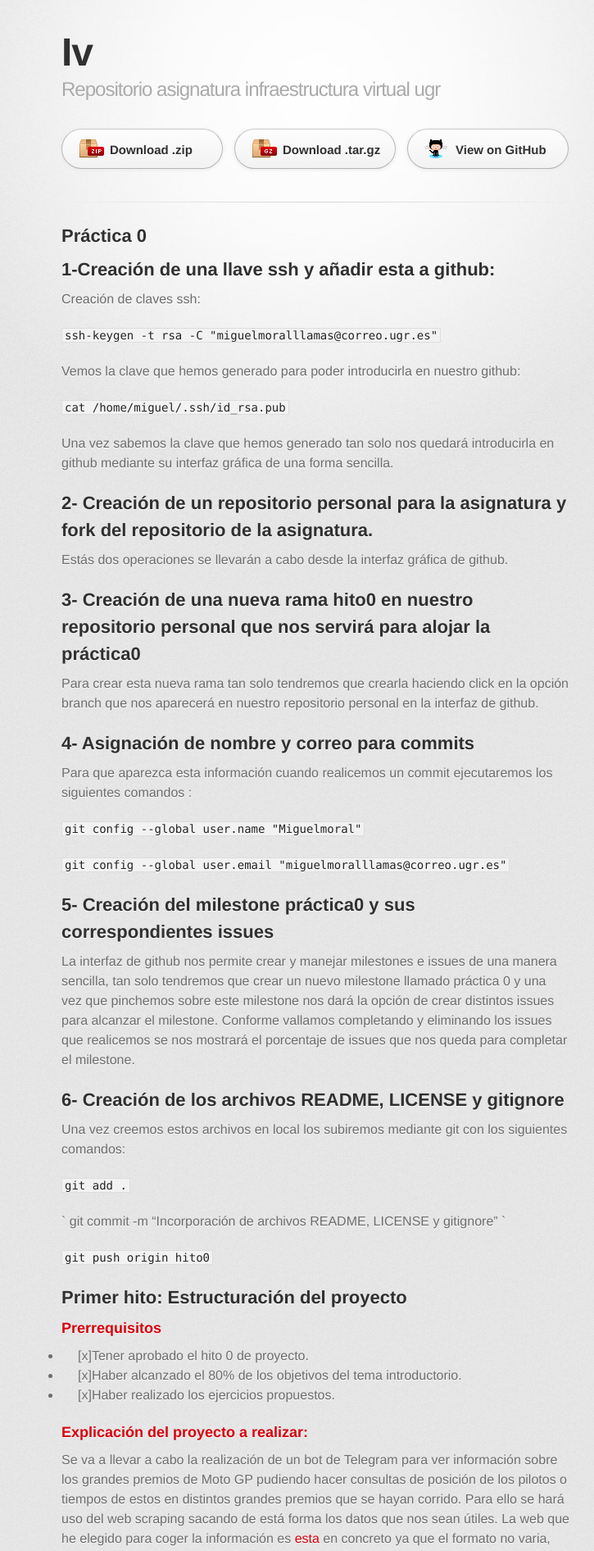
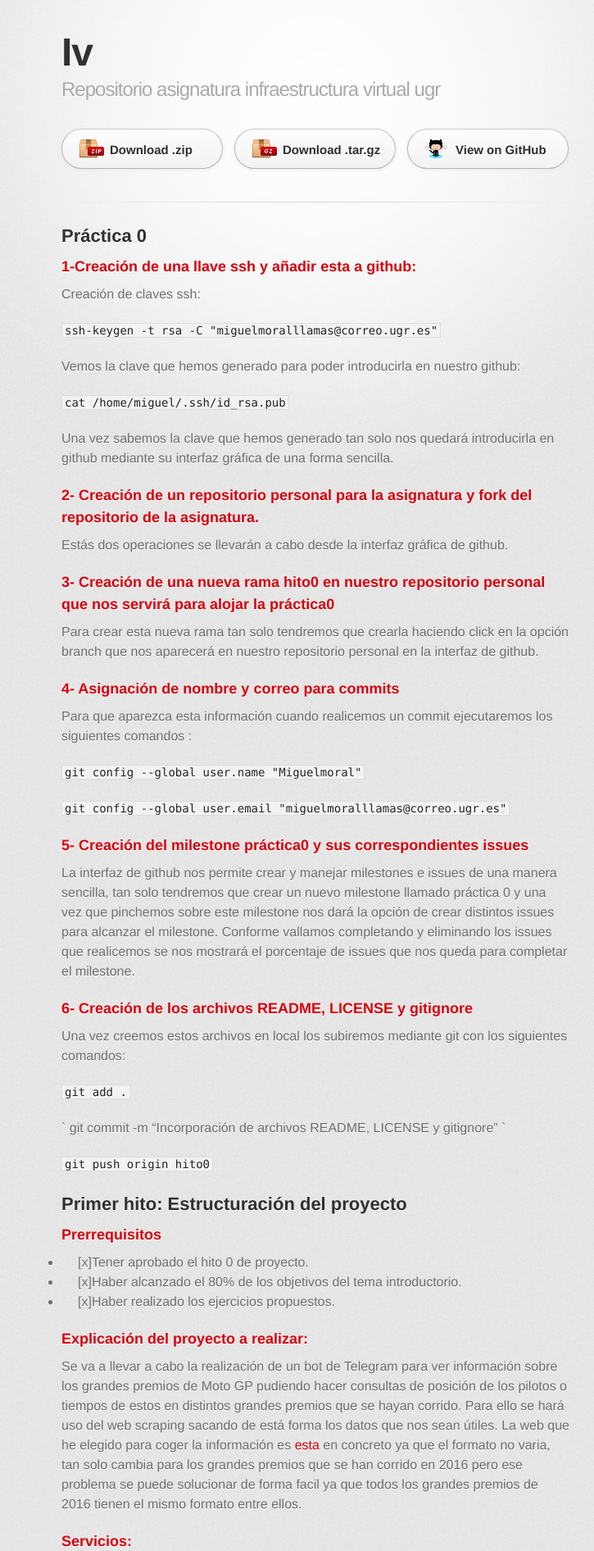
Before and after one commit to Miguelmoral/IV, a Jekyll site: the page built from index.md, in a window 1280 px wide. Shown: the top 1892 px of the page at 82% size, without its empty margins (255-980 px from the left). Built offline with Jekyll 4.4.1, drawn with Linux system fonts in a browser that asks for light colours; some web fonts are replaced.

Commit message:
Arreglando errores de formato

```diff
--- a/index.md
+++ b/index.md
@@ -4,7 +4,7 @@ layout: index
 
 ## Práctica 0
 
-## 1-Creación de una llave ssh y añadir esta a github:
+### 1-Creación de una llave ssh y añadir esta a github:
 Creación de claves ssh:
 
 `ssh-keygen -t rsa -C "miguelmoralllamas@correo.ugr.es"`
@@ -15,15 +15,15 @@ Vemos la clave que hemos generado para poder introducirla en nuestro github:
 
 Una vez sabemos la clave que hemos generado tan solo nos quedará introducirla en github mediante su interfaz gráfica de una forma sencilla.
 
-##  2- Creación de un repositorio personal para la asignatura y fork del repositorio de la asignatura.
+###  2- Creación de un repositorio personal para la asignatura y fork del repositorio de la asignatura.
 
 Estás dos operaciones se llevarán a cabo desde la interfaz gráfica de github.
 
-## 3- Creación de una nueva rama hito0 en nuestro repositorio personal que nos servirá para alojar la práctica0
+### 3- Creación de una nueva rama hito0 en nuestro repositorio personal que nos servirá para alojar la práctica0
 
 Para crear esta nueva rama tan solo tendremos que crearla haciendo click en la opción branch que nos aparecerá en nuestro repositorio personal en la interfaz de github.
 
-## 4- Asignación de nombre y correo para commits
+### 4- Asignación de nombre y correo para commits
 
 Para que aparezca esta información cuando realicemos un commit ejecutaremos los siguientes comandos :
 
@@ -31,11 +31,11 @@ Para que aparezca esta información cuando realicemos un commit ejecutaremos los
 
 `git config --global user.email "miguelmoralllamas@correo.ugr.es"`
 
-## 5- Creación del milestone práctica0 y sus correspondientes issues
+### 5- Creación del milestone práctica0 y sus correspondientes issues
 
 La interfaz de github nos permite crear y manejar milestones e issues de una manera sencilla, tan solo tendremos que crear un nuevo milestone llamado práctica 0 y una vez que pinchemos sobre este milestone nos dará la opción de crear distintos issues para alcanzar el milestone. Conforme vallamos completando y eliminando los issues que realicemos se nos mostrará el porcentaje de issues que nos queda para completar el milestone.
 
-## 6- Creación de los archivos README, LICENSE y gitignore
+### 6- Creación de los archivos README, LICENSE y gitignore
 
 Una vez creemos estos archivos en local los subiremos mediante git con los siguientes comandos:
 
```
